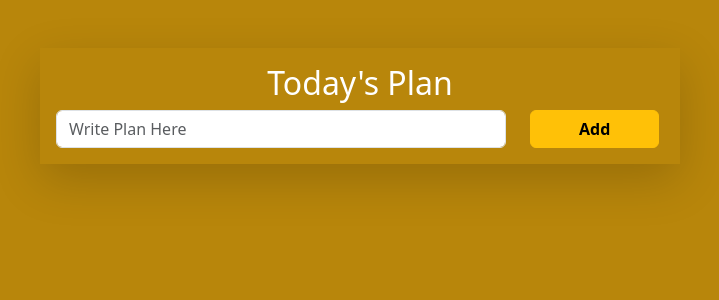
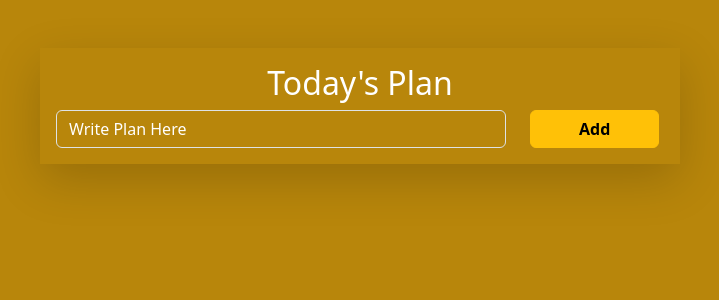
Before and after one commit to rohitprocode/Today_Plan, a React (Create React App) app: page / in a window 1280 px wide. Shown: the top 300 px of the page, without its empty margins (280-999 px from the left). Built offline with nearby package versions, Linux system fonts and the light colour scheme.

Commit message:
Input field design

```diff
--- a/src/index.css
+++ b/src/index.css
@@ -5,3 +5,16 @@ html{
 .container-fluid{
   background-color: darkgoldenrod;
 }
+
+input[type="text"]{
+  background:transparent;
+}
+
+input[type="text"]::placeholder{
+  color: white;
+}
+
+input[type="text"]:focus{
+background: transparent;
+color:white;
+}
```
